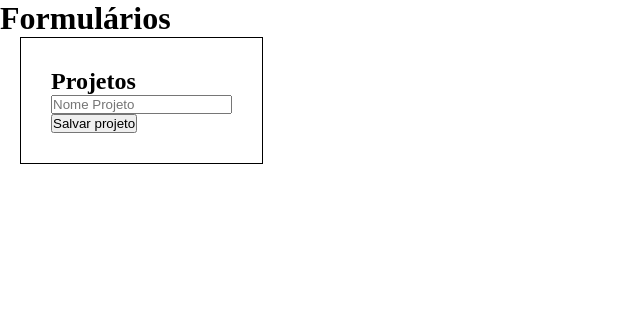
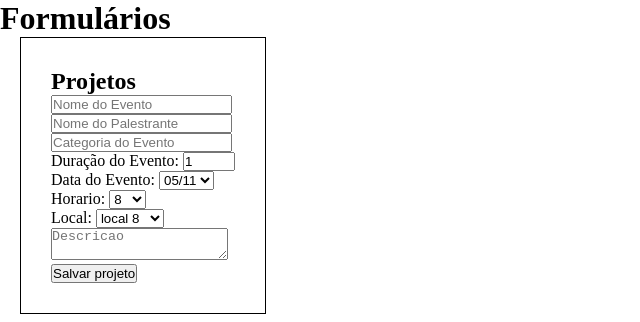
Before and after one commit to vinifig/interdesigners_api, a website: page www/form.html in a window 1280 px wide. Shown: the whole page, without its empty margins (0-640 px from the left). Drawn offline with Linux system fonts and the light colour scheme.

Commit message:
PUT + Formulario

```diff
--- a/www/form.html
+++ b/www/form.html
@@ -22,7 +22,48 @@
 		<h1>Formul&aacute;rios</h1>
 		<form method="POST" method="form">
 			<h2>Projetos</h2>
-			<input type="text" placeholder="Nome Projeto"/><br>
+			<input type="text" name="titulo" placeholder="Nome do Evento"/><br>
+			<input type="text" name="responsavel" placeholder="Nome do Palestrante"><br>
+			<input type="text" name="categoria" placeholder="Categoria do Evento"><br>
+			<label for="duracao">Duração do Evento: </label><input type="number" name="duracao" value="1" min="1" max="15" step="1"/><br>
+			<label for="data">Data do Evento: </label><select id="data" name="data">
+				<option value="1">05/11</option>
+				<option value="2">06/11</option>
+				<option value="3">07/11</option>
+			</select><br>
+			<label for="horario">Horario: </label><select id="horario" name="horario">
+				<option value="1">8</option>
+				<option value="2">9</option>
+				<option value="3">10</option>
+				<option value="4">11</option>
+				<option value="5">12</option>
+				<option value="6">13</option>
+				<option value="7">14</option>
+				<option value="8">15</option>
+				<option value="9">16</option>
+				<option value="10">17</option>
+				<option value="11">18</option>
+				<option value="12">19</option>
+				<option value="13">20</option>
+				<option value="14">21</option>
+			</select><br>
+			<label for="local">Local: </label><select id="local" name="local">
+				<option value="1">local 8</option>
+				<option value="2">local 9</option>
+				<option value="3">local 10</option>
+				<option value="4">local 11</option>
+				<option value="5">local 12</option>
+				<option value="6">local 13</option>
+				<option value="7">local 14</option>
+				<option value="8">local 15</option>
+				<option value="9">local 16</option>
+				<option value="10">local 17</option>
+				<option value="11">local 18</option>
+				<option value="12">local 19</option>
+				<option value="13">local 20</option>
+				<option value="14">local 21</option>
+			</select><br>
+			<textarea name="descricao" placeholder="Descricao"></textarea><br>
 			<input type="submit" value="Salvar projeto"/>
 		</form>
 	</body>
```
Also changed, not shown: index.js (+37 -5 lines).
